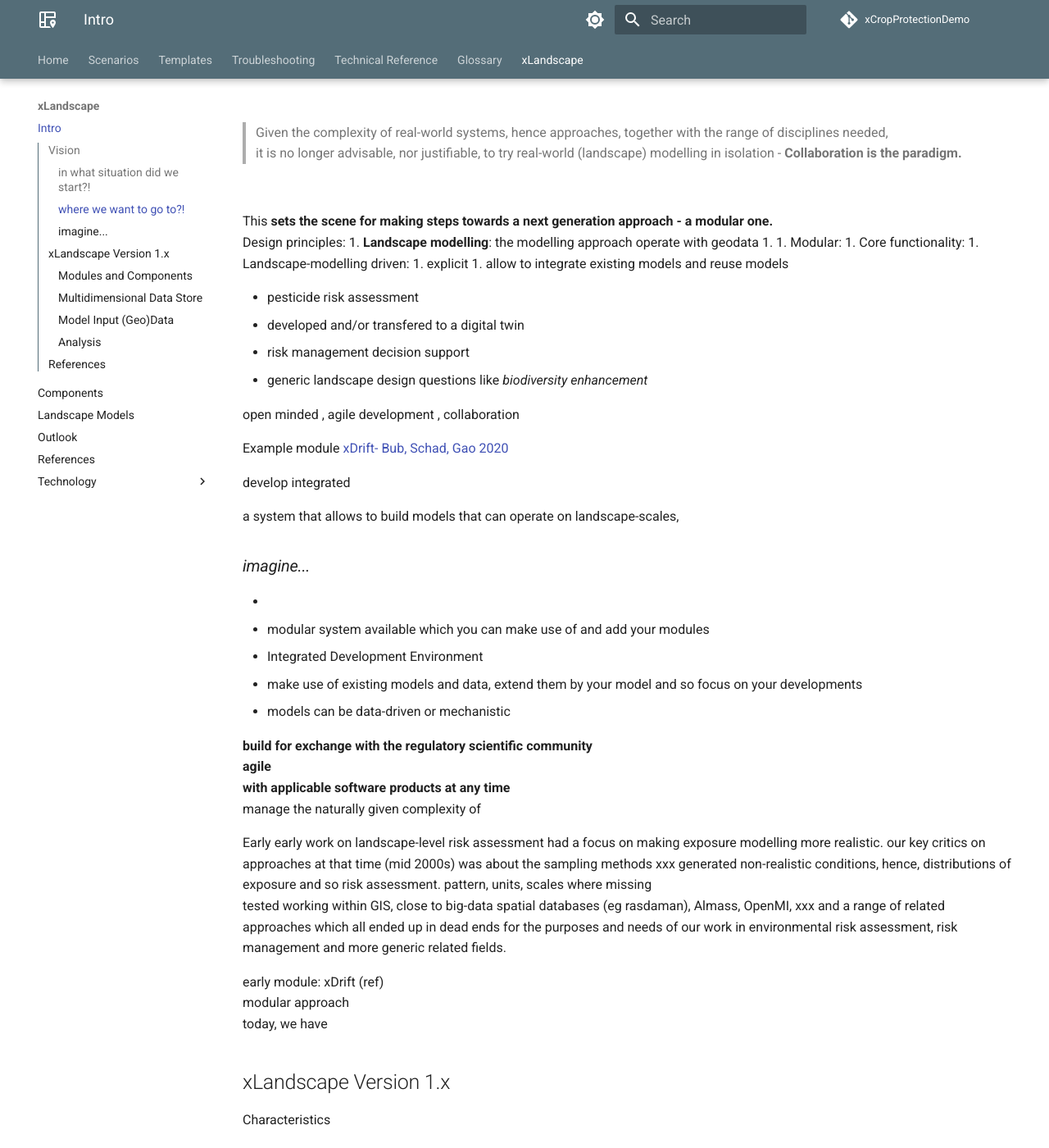
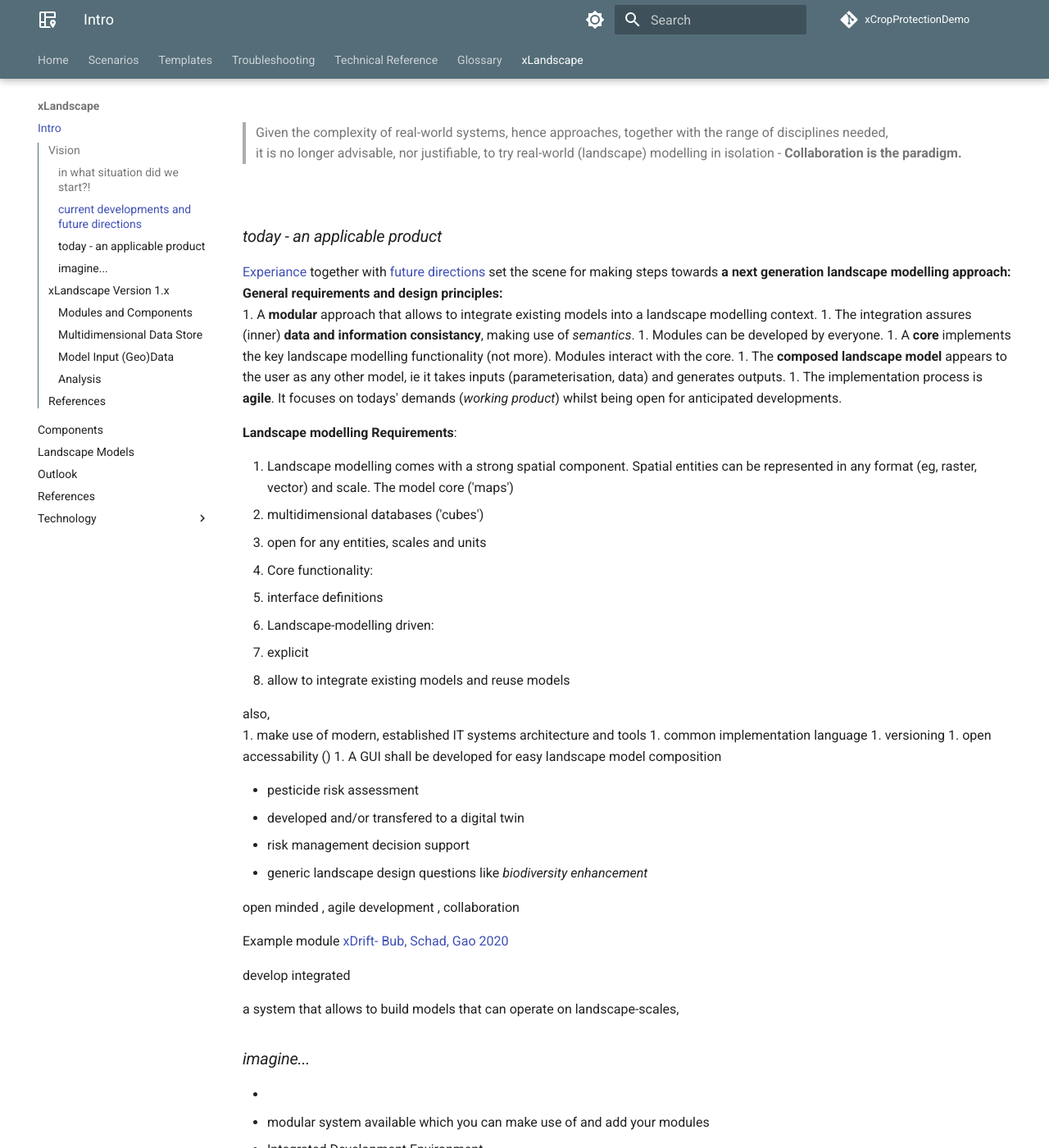
Before and after one commit to xlandscape/xCropProtectionDemoDoc, an MkDocs documentation site: the page built from docs/xLandscape/xLandscape-intro.md, in a window 1280 px wide and 1400 px high, scrolled down 2771 px. Shown: the whole window at 82% size. Built offline with MkDocs 1.6.1 and Material for MkDocs 9.7.7, drawn with Linux system fonts in a browser that asks for light colours; comment, search, counter and statistics services are not loaded; some of the changed text lies outside the part shown.

Commit message:
start section 'today...'

```diff
--- a/docs/xLandscape/xLandscape-intro.md
+++ b/docs/xLandscape/xLandscape-intro.md
@@ -26,7 +26,7 @@ A stepping stone towards addressing these shortcomings and so, recent developmen
 *Illustration of the application of **xplicit** to a NTA study in hops in Germany (Fachökotox-Tagung Landau 2010)*
 <br>
 
-### *where we want to go to?!*
+### *current developments and future directions*
 
 In recent years, **the demand for more realistic and holistic risk assessment of pesticide, their more targeted use and integrated pest control has ever increased** (eg, [EU Green Deal](https://commission.europa.eu/strategy-and-policy/priorities-2019-2024/european-green-deal_en), [EU Farm-to-Fork](https://food.ec.europa.eu/horizontal-topics/farm-fork-strategy_en), [EC Biodiversity Strategy](https://environment.ec.europa.eu/strategy/biodiversity-strategy-2030_en), [EC Nature Restoration Law](https://environment.ec.europa.eu/topics/nature-and-biodiversity/nature-restoration-law_en), [UNEP](https://www.unep.org/news-and-stories/press-release/new-initiative-aims-curb-toxic-impacts-agriculture), [Endangered Species](https://www.fws.gov/law/endangered-species-act), [Reduction of Pesticide Use (JRC)](https://joint-research-centre.ec.europa.eu/jrc-news-and-updates/reducing-pesticide-use-more-data-and-innovative-solutions-needed-2024-07-04_en), [EC Protection of Bees](https://food.ec.europa.eu/plants/pesticides/protection-bees_en), [EC Integrated Pest Management](https://food.ec.europa.eu/plants/pesticides/sustainable-use-pesticides/integrated-pest-management-ipm_en), [Mixture Toxicity](https://enveurope.springeropen.com/articles/10.1186/s12302-022-00594-3)). These are **global trends** and already **ongoing implementations**.
 Simultaneously, **data availability** has been increased whilst cost were reduced (eg, [EEA Data Hub](https://www.eea.europa.eu/en/datahub), [EU Crop Cover](https://joint-research-centre.ec.europa.eu/jrc-news-and-updates/eu-crop-map-2021-10-18_en), [BDTOPO France](https://geoservices.ign.fr/bdtopo), [Biodiversity](https://www.gbif.org/), [Species Monitoring](https://datasources.speciesmonitoring.org/)), especially with **remote sensing** and related data preparation workflows (eg [Copernicus](https://www.copernicus.eu/en), [Google Earth Engine](https://earthengine.google.com/), [Drones](https://openaerialmap.org/)). **Computing** ressources have been increased significanty. With **effect modelling** (eg, [ModelLink](https://setac.onlinelibrary.wiley.com/doi/10.1002/ieam.1704), [Good Modelling Practice](https://www.efsa.europa.eu/en/efsajournal/pub/3589)) model  predictions have reached the level of species' populations and ecosystems. Accross topics and initiatives we increasingly see an ***open source* culture**.
@@ -45,14 +45,34 @@ Todays' demands for modelling systems range from scenario-based integrated lands
 
 <br>
 
-This **sets the scene for making steps towards a next generation approach - a modular one.**
-Design principles:
-1. **Landscape modelling**: the modelling approach operate with geodata
-1. 1. Modular:
+### *today - an applicable product*
+
+[Experiance](#in-what-situation-did-we-start) together with [future directions](#current-developments-and-future-directions) set the scene for making steps towards **a next generation landscape modelling approach:**
+**General requirements and design principles:**
+1. A **modular** approach that allows to integrate existing models into a landscape modelling context.
+1. The integration assures (inner) **data and information consistancy**, making use of *semantics*.
+1. Modules can be developed by everyone.
+1. A **core** implements the key landscape modelling functionality (not more). Modules interact with the core.
+1. The **composed landscape model** appears to the user as any other model, ie it takes inputs (parameterisation, data) and generates outputs.
+1. The implementation process is **agile**. It focuses on todays' demands (*working product*) whilst being open for anticipated developments.
+
+**Landscape modelling Requirements**:
+
+1. Landscape modelling comes with a strong spatial component. Spatial entities can be represented in any format (eg, raster, vector) and scale. The model core  ('maps')
+1. multidimensional databases ('cubes')
+1. open for any entities, scales and units
 1. Core functionality:
+1. interface definitions
 1. Landscape-modelling driven:
 1. explicit
 1. allow to integrate existing models and reuse models
+
+also,
+1. make use of modern, established IT systems architecture and tools
+1. common implementation language
+1. versioning
+1. open accessability ()
+1. A GUI shall be developed for easy landscape model composition
 
 
 - pesticide risk assessment
```
